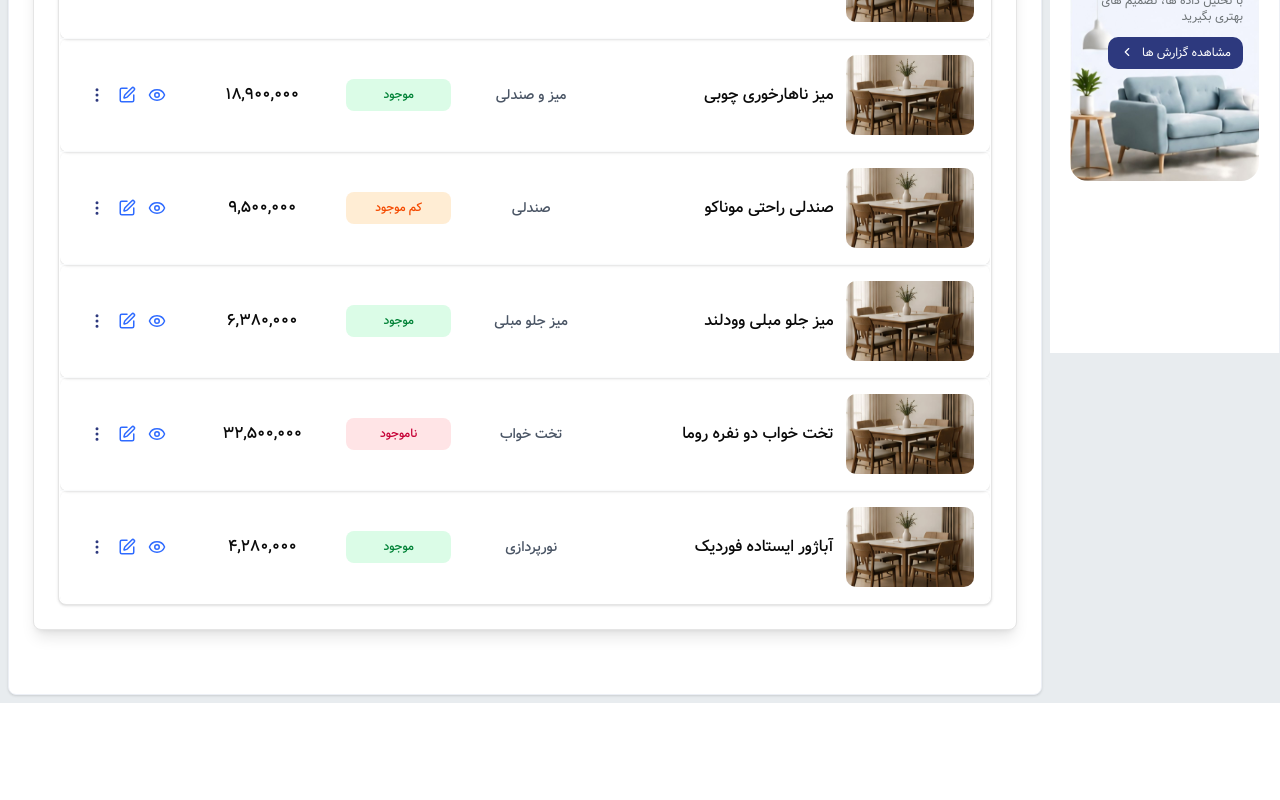
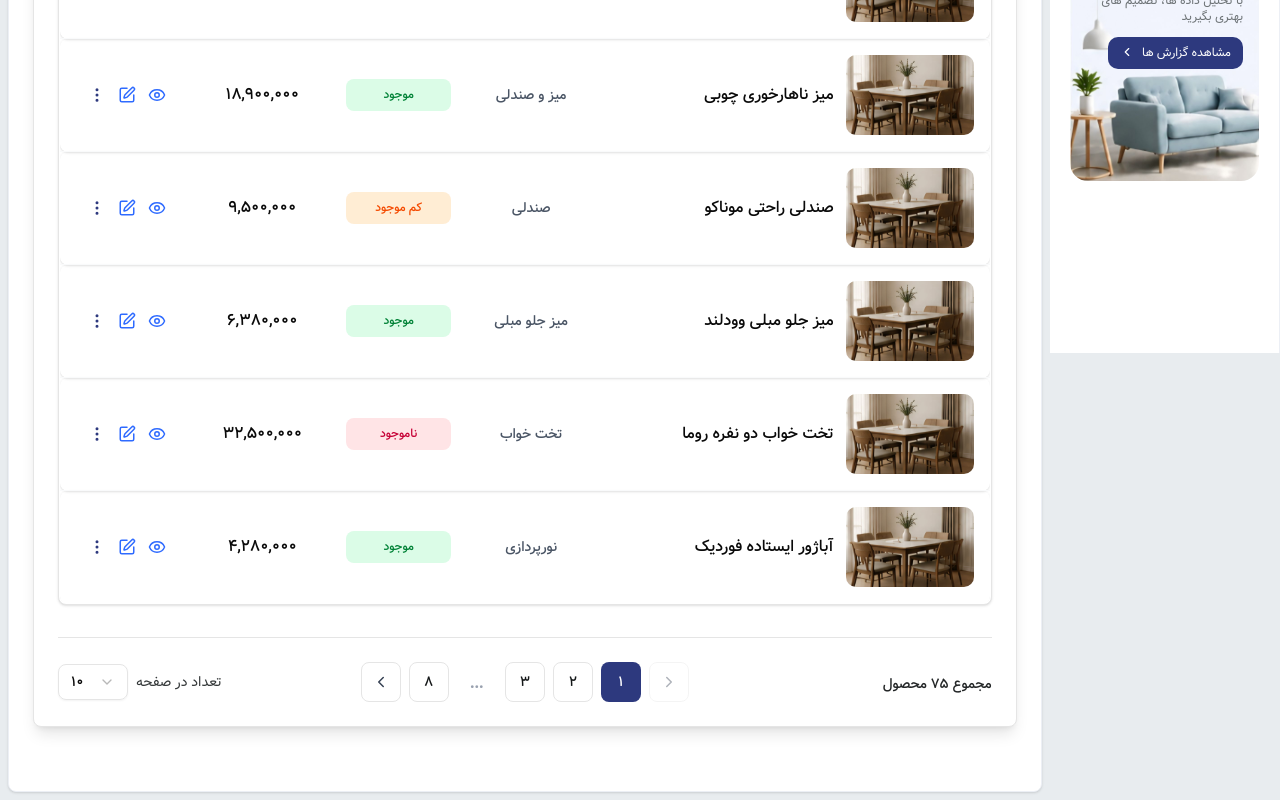
Before and after one commit to Hamiiiidreza/Home-Style, a React (Vite) app: page /p-admin/admin-product in a window 1280 px wide. Shown: the part 447-1247 px from the top of the page. Before the commit the page ends 1150 px from the top, so only its background shows below. Built offline with nearby package versions, Linux system fonts and the light colour scheme.

Commit message:
feat(product-management): integrate CustomPagination component

```diff
--- a/src/pages/AdminPanel/product-management/product-management.tsx
+++ b/src/pages/AdminPanel/product-management/product-management.tsx
@@ -1,6 +1,7 @@
-import React from 'react';
+import React, { useState } from 'react';
 import { Eye, Edit, MoreVertical, Plus, Sofa, FunnelPlus } from 'lucide-react';
 import CustomInput from '../../../components/ui/custom-input';
+import CustomPagination from '../../../components/ui/custom-pagination';
 
 type ProductStatus = 'موجود' | 'کم موجود' | 'ناموجود';
 
@@ -72,6 +73,12 @@ const products: Product[] = [
 ];
 
 const ProductManagement: React.FC = () => {
+
+  const [currentPage, setCurrentPage] = useState(1);
+  const [itemsPerPage, setItemsPerPage] = useState(10);
+  const totalProducts = 75;
+  const totalPages = Math.ceil(totalProducts / itemsPerPage);
+
   return (
     <section className="w-full bg-white rounded-md shadow-lg my-10 p-6 border transition-all hover:drop-shadow-custom">
       {/* Header Section */}
@@ -172,6 +179,15 @@ const ProductManagement: React.FC = () => {
           </tbody>
         </table>
       </div>
+      <CustomPagination
+        currentPage={currentPage}
+        totalPages={totalPages}
+        onPageChange={setCurrentPage}
+        totalItems={totalProducts}
+        itemsPerPage={itemsPerPage}
+        onItemsPerPageChange={setItemsPerPage}
+        label="محصول"
+      />
     </section>
   );
 };
```
